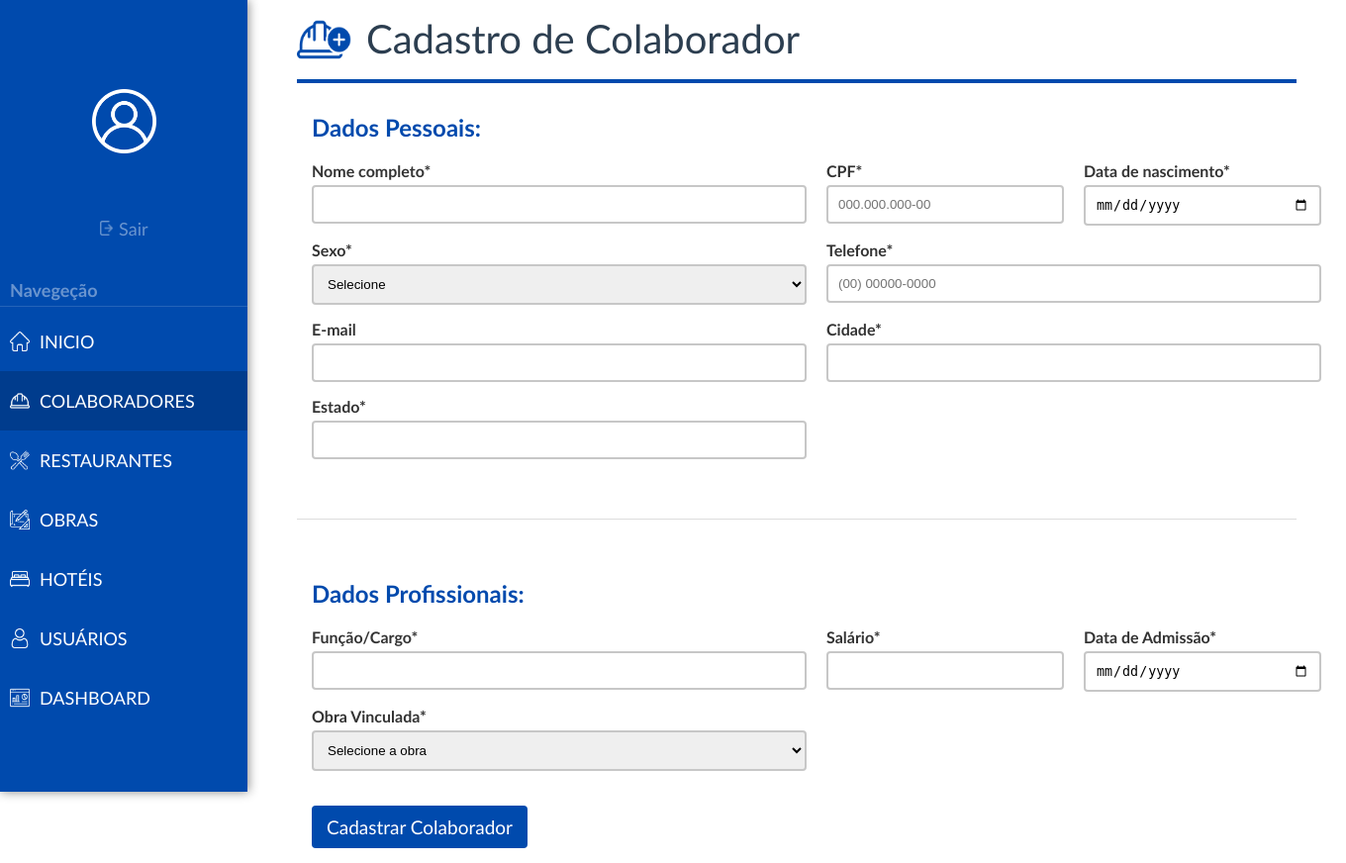
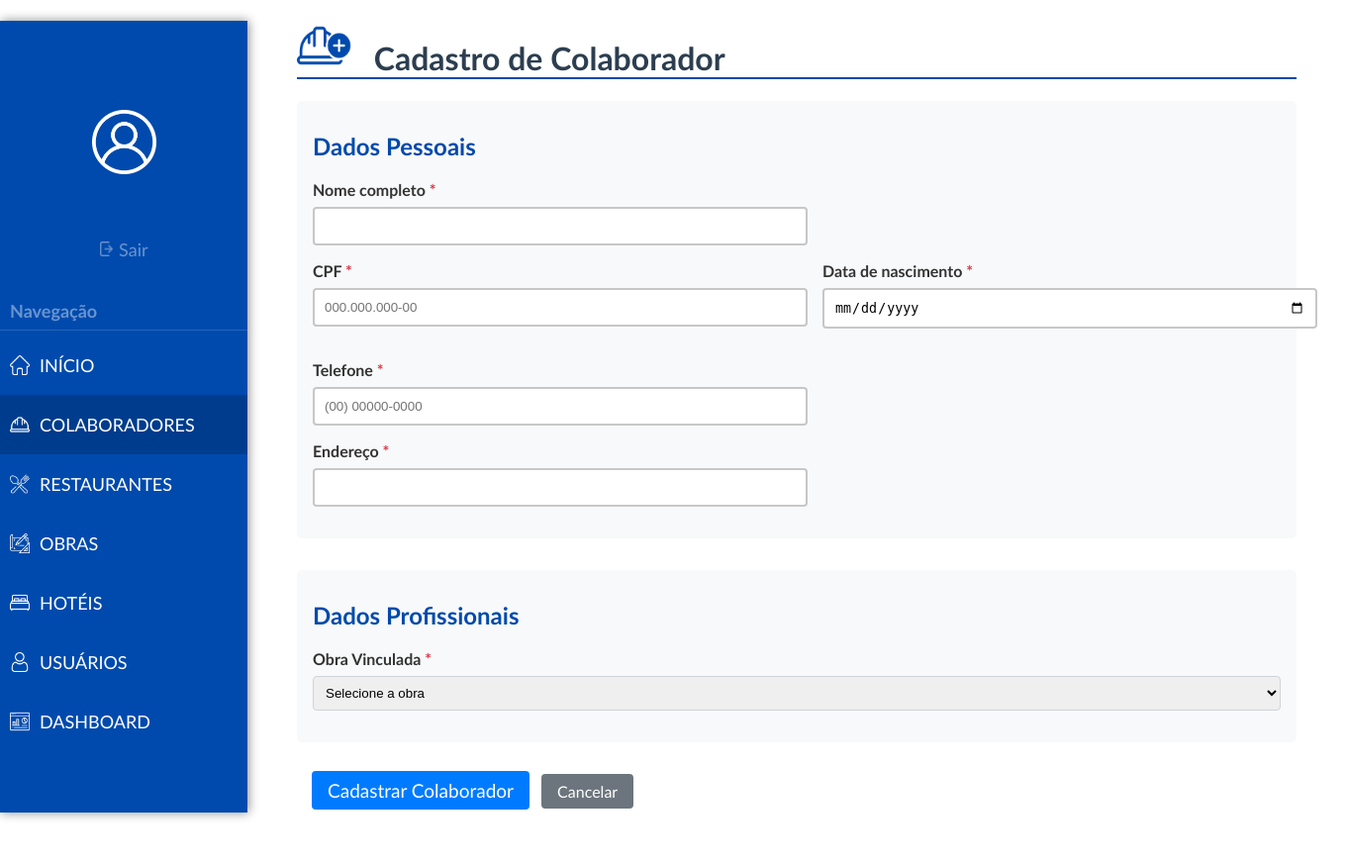
Before and after one commit to julioryanm/PI-3-SEMESTRE, a Django app: template ProjetoPI/Sistema/templates/cadastro.html in a window 1360 px wide. Shown: the whole page at 99% size. After the commit the page ends 827 px from the top, so only its background shows below. Run offline with Django 5.2, Linux system fonts and the light colour scheme; the template is opened without the code that fills it: values that come from a table or form of the project are taken from there, others are empty; data comes from the database, SQL or seed files in the repository.

Commit message:
Update cadastro.html

```diff
--- a/ProjetoPI/Sistema/templates/cadastro.html
+++ b/ProjetoPI/Sistema/templates/cadastro.html
@@ -7,173 +7,246 @@
     <meta name="viewport" content="width=device-width, initial-scale=1.0">
     <title>Cadastro de Colaborador</title>
     <link rel="stylesheet" href="{% static 'css/style.css' %}">
-
-
+    <style>
+        .form-section {
+            margin-bottom: 2rem;
+            padding: 1rem;
+            background-color: #f8f9fa;
+            border-radius: 5px;
+        }
+        .form-row {
+            display: flex;
+            gap: 15px;
+            margin-bottom: 1rem;
+        }
+        .form-group {
+            flex: 1;
+            margin-bottom: 1rem;
+        }
+        label {
+            display: block;
+            margin-bottom: 0.5rem;
+            font-weight: bold;
+        }
+        label.required::after {
+            content: " *";
+            color: #dc3545;
+        }
+        input, select, textarea {
+            width: 100%;
+            padding: 0.5rem;
+            border: 1px solid #ced4da;
+            border-radius: 4px;
+        }
+        .btn {
+            padding: 0.5rem 1rem;
+            border: none;
+            border-radius: 4px;
+            cursor: pointer;
+            margin-right: 0.5rem;
+            text-decoration: none;
+            display: inline-block;
+        }
+        .btn-primary {
+            background-color: #007bff;
+            color: white;
+        }
+        .btn-secondary {
+            background-color: #6c757d;
+            color: white;
+        }
+        .errorlist {
+            color: #dc3545;
+            margin-top: 0.5rem;
+            padding-left: 0;
+            list-style: none;
+        }
+        .alert {
+            padding: 1rem;
+            margin-bottom: 1rem;
+            border-radius: 4px;
+        }
+        .alert-success {
+            background-color: #d4edda;
+            color: #155724;
+        }
+        .alert-error {
+            background-color: #f8d7da;
+            color: #721c24;
+        }
+    </style>
 </head>
 <body>
 
-<!-- Sidebar -->
+<!-- Sidebar (mantido igual) -->
 <div class="sidebar">
     <!-- Ícone do usuário -->
     <div class="logout-container">
-    <img src="{% static 'images/white version/user.png' %}" alt="error" height="65px" width="65px" style="display: flex; margin:auto; margin-bottom: 55px; margin-top: 90px;">
+        <img src="{% static 'images/white version/user.png' %}" alt="Ícone do usuário" height="65" width="65"
+             style="display: flex; margin:auto; margin-bottom: 55px; margin-top: 90px;">
 
-    <!-- Botão de sair abaixo do ícone -->
-
+        <!-- Botão de sair -->
         <form method="POST" action="{% url 'logout' %}">
             {% csrf_token %}
             <button type="submit" class="sair-btn">
-          <img src="{% static 'images/logout.png' %}" alt="error" height="15px" width="15px">
+                <img src="{% static 'images/logout.png' %}" alt="Sair" height="15" width="15">
                 Sair
             </button>
         </form>
     </div>
 
     <!-- Links do menu -->
-
-    <label>Navegeção</label>
+    <label>Navegação</label>
     <hr>
     <a href="{% url 'home' %}">
-      <img src="{% static 'images/white version/inicio.png' %}" alt="error" height="20px" width="20px" style="margin-right: 10px;margin-left: 10px;">
-      INICIO
+        <img src="{% static 'images/white version/inicio.png' %}" alt="Início" height="20" width="20"
+             style="margin-right: 10px;margin-left: 10px;">
+        INÍCIO
     </a>
 
-    <a href="{% url 'listar-colaboradores' %}"class="active">
-      <img src="{% static 'images/white version/func.png' %}" alt="error" height="20px" width="20px" style="margin-right: 10px;margin-left: 10px;">
+    <a href="{% url 'listar-colaboradores' %}" class="active">
+        <img src="{% static 'images/white version/func.png' %}" alt="Colaboradores" height="20" width="20"
+             style="margin-right: 10px;margin-left: 10px;">
         COLABORADORES
     </a>
 
     <a href="{% url 'listar-restaurantes' %}">
-      <img src="{% static 'images/white version/rest.png' %}" alt="error" height="20px" width="20px" style="margin-right: 10px;margin-left: 10px;">
+        <img src="{% static 'images/white version/rest.png' %}" alt="Restaurantes" height="20" width="20"
+             style="margin-right: 10px;margin-left: 10px;">
         RESTAURANTES
     </a>
 
     <a href="{% url 'listar-obras' %}">
-      <img src="{% static 'images/white version/obra.png' %}" alt="error" height="20px" width="20px" style="margin-right: 10px;margin-left: 10px;">
+        <img src="{% static 'images/white version/obra.png' %}" alt="Obras" height="20" width="20"
+             style="margin-right: 10px;margin-left: 10px;">
         OBRAS
     </a>
 
     <a href="{% url 'listar-hoteis' %}">
-      <img src="{% static 'images/white version/hotel.png' %}" alt="error" height="20px" width="20px" style="margin-right: 10px;margin-left: 10px;">
+        <img src="{% static 'images/white version/hotel.png' %}" alt="Hotéis" height="20" width="20"
+             style="margin-right: 10px;margin-left: 10px;">
         HOTÉIS
     </a>
 
     <a href="{% url 'cadastrar_usuario' %}">
-      <img src="{% static 'images/white version/usuario.png' %}" alt="error" height="20px" width="20px" style="margin-right: 10px;margin-left: 10px;">
+        <img src="{% static 'images/white version/usuario.png' %}" alt="Usuários" height="20" width="20"
+             style="margin-right: 10px;margin-left: 10px;">
         USUÁRIOS
     </a>
 
     <a href="{% url 'relatorio' %}">
-      <img src="{% static 'images/white version/dash.png' %}" alt="error" height="20px" width="20px" style="margin-right: 10px;margin-left: 10px;">
+        <img src="{% static 'images/white version/dash.png' %}" alt="Dashboard" height="20" width="20"
+             style="margin-right: 10px;margin-left: 10px;">
         DASHBOARD
     </a>
 </div>
 
 <!-- Conteúdo principal -->
 <div class="corpo">
-    <h>
-        <img src="{% static 'images/blue version/safety-plus.png' %}" alt="error" height="50px" width="55px" style="margin-right: 15px;">
+    <h1>
+        <img src="{% static 'images/blue version/safety-plus.png' %}" alt="Logo" height="50" width="55"
+             style="margin-right: 15px;">
         Cadastro de Colaborador
-    </h>
+    </h1>
 
+    <!-- Mensagens -->
+    {% if messages %}
+        {% for message in messages %}
+            <div class="alert alert-{% if message.tags == 'error' %}error{% else %}{{ message.tags }}{% endif %}">
+                {{ message }}
+            </div>
+        {% endfor %}
+    {% endif %}
 
-    <form method="POST">
+    <form method="POST" novalidate>
         {% csrf_token %}
 
+        <!-- Dados Pessoais -->
         <div class="form-section">
-            <h2>Dados Pessoais:</h2>
+            <h2>Dados Pessoais</h2>
 
-        <div class="row">
             <div class="form-group">
-                <label for="nome">Nome completo*</label>
-                <input type="text" id="nome" name="nome" required>
+                <label for="id_nome" class="required">Nome completo</label>
+                <input type="text" id="id_nome" name="nome" value="{{ form.nome.value|default_if_none:'' }}" required>
+                {{ form.nome.errors }}
             </div>
 
-        <div class="line">
+            <div class="form-row">
                 <div class="form-group">
-                <label for="cpf">CPF*</label>
-                <input type="text" id="cpf" name="cpf" placeholder="000.000.000-00" required>
+                    <label for="id_cpf" class="required">CPF</label>
+                    <input type="text" id="id_cpf" name="cpf" value="{{ form.cpf.value|default_if_none:'' }}"
+                           placeholder="000.000.000-00" required>
+                    {{ form.cpf.errors }}
                 </div>
 
                 <div class="form-group">
-                <label for="data_nascimento">Data de nascimento*</label>
-                <input type="date" id="data_nascimento" name="data_nascimento" required>
-            </div>
-        </div>
-        </div>
-
-        <div class="row">
-            <div class="form-group">
-                <label for="sexo">Sexo*</label>
-                <select id="sexo" name="sexo" required>
-                    <option value="">Selecione</option>
-                    <option value="M">Masculino</option>
-                    <option value="F">Feminino</option>
-                    <option value="O">Outro</option>
-                </select>
-            </div>
-
-            <div class="form-group">
-                <label for="telefone">Telefone*</label>
-                <input type="tel" id="telefone" name="telefone" placeholder="(00) 00000-0000" required>
-            </div>
-        </div>
-
-        <div class="row">
-            <div class="form-group">
-                <label for="email">E-mail</label>
-                <input type="email" id="email" name="email">
-            </div>
-
-            <div class="form-group">
-                <label for="cidade">Cidade*</label>
-                <input type="text" id="cidade" name="cidade" required>
+                    <label for="id_data_nascimento" class="required">Data de nascimento</label>
+                    <input type="date" id="id_data_nascimento" name="data_nascimento"
+                           value="{{ form.data_nascimento.value|default_if_none:'' }}" required>
+                    {{ form.data_nascimento.errors }}
                 </div>
             </div>
 
             <div class="form-group">
-                <label for="estado">Estado*</label>
-                <input type="text" id="estado" name="estado" maxlength="2" required>
+                <label for="id_telefone" class="required">Telefone</label>
+                <input type="text" id="id_telefone" name="telefone"
+                       value="{{ form.telefone.value|default_if_none:'' }}"
+                       placeholder="(00) 00000-0000" required>
+                {{ form.telefone.errors }}
+            </div>
+
+            <div class="form-group">
+                <label for="id_endereco" class="required">Endereço</label>
+                <input type="text" id="id_endereco" name="endereco" value="{{ form.endereco.value|default_if_none:'' }}" required>
+                {{ form.endereco.errors }}
             </div>
         </div>
 
-        <hr>
-
+        <!-- Dados Profissionais -->
         <div class="form-section">
-            <h2>Dados Profissionais:</h2>
-
-        <div class="row">
-            <div class="form-group">
-                <label for="funcao">Função/Cargo*</label>
-                <input type="text" id="funcao" name="funcao" required>
-            </div>
-
-        <div class="line">
-            <div class="form-group">
-                <label for="salario">Salário*</label>
-                <input type="number" id="salario" name="salario" step="0.01" required>
-            </div>
+            <h2>Dados Profissionais</h2>
 
             <div class="form-group">
-                <label for="data_admissao">Data de Admissão*</label>
-                <input type="date" id="data_admissao" name="data_admissao" required>
-            </div>
+                <label for="id_obra" class="required">Obra Vinculada</label>
+                <select id="id_obra" name="obra" required>
+                    <option value="">Selecione a obra</option>
+                    {% for obra in obras %}
+                        <option value="{{ obra.id }}"
+                                {% if form.obra.value == obra.id|stringformat:"s" %}selected{% endif %}>
+                            {{ obra.nome }}
+                        </option>
+                    {% endfor %}
+                </select>
+                {{ form.obra.errors }}
             </div>
         </div>
 
-            <div class="form-group">
-                <label for="obra">Obra Vinculada*</label>
-                <select id="obra" name="obra" required>
-                    <option value="">Selecione a obra</option>
-                    {% for obra in obras %}
-                        <option value="{{ obra.id }}">{{ obra.nome }}</option>
-                    {% endfor %}
-                </select>
+        <div class="form-actions">
+            <button type="submit" class="btn btn-primary">Cadastrar Colaborador</button>
+            <a href="{% url 'listar-colaboradores' %}" class="btn btn-secondary">Cancelar</a>
         </div>
+    </form>
 </div>
 
-        <button type="submit">Cadastrar Colaborador</button>
-    </form>
-    </div>
+<script>
+// Máscara para CPF
+document.getElementById('id_cpf').addEventListener('input', function(e) {
+    let value = e.target.value.replace(/\D/g, '');
+    if (value.length > 3) value = value.replace(/^(\d{3})/, '$1.');
+    if (value.length > 7) value = value.replace(/^(\d{3})\.(\d{3})/, '$1.$2.');
+    if (value.length > 11) value = value.replace(/^(\d{3})\.(\d{3})\.(\d{3})/, '$1.$2.$3-');
+    e.target.value = value;
+});
+
+// Máscara para Telefone
+document.getElementById('id_telefone').addEventListener('input', function(e) {
+    let value = e.target.value.replace(/\D/g, '');
+    if (value.length > 0) value = value.replace(/^(\d{0,2})/, '($1');
+    if (value.length > 3) value = value.replace(/^(\(\d{2})(\d)/, '$1) $2');
+    if (value.length > 10) value = value.replace(/(\d{5})(\d)/, '$1-$2');
+    e.target.value = value;
+});
+</script>
+
 </body>
 </html>
```
Lines whose indentation alone changed are shown as unchanged.
